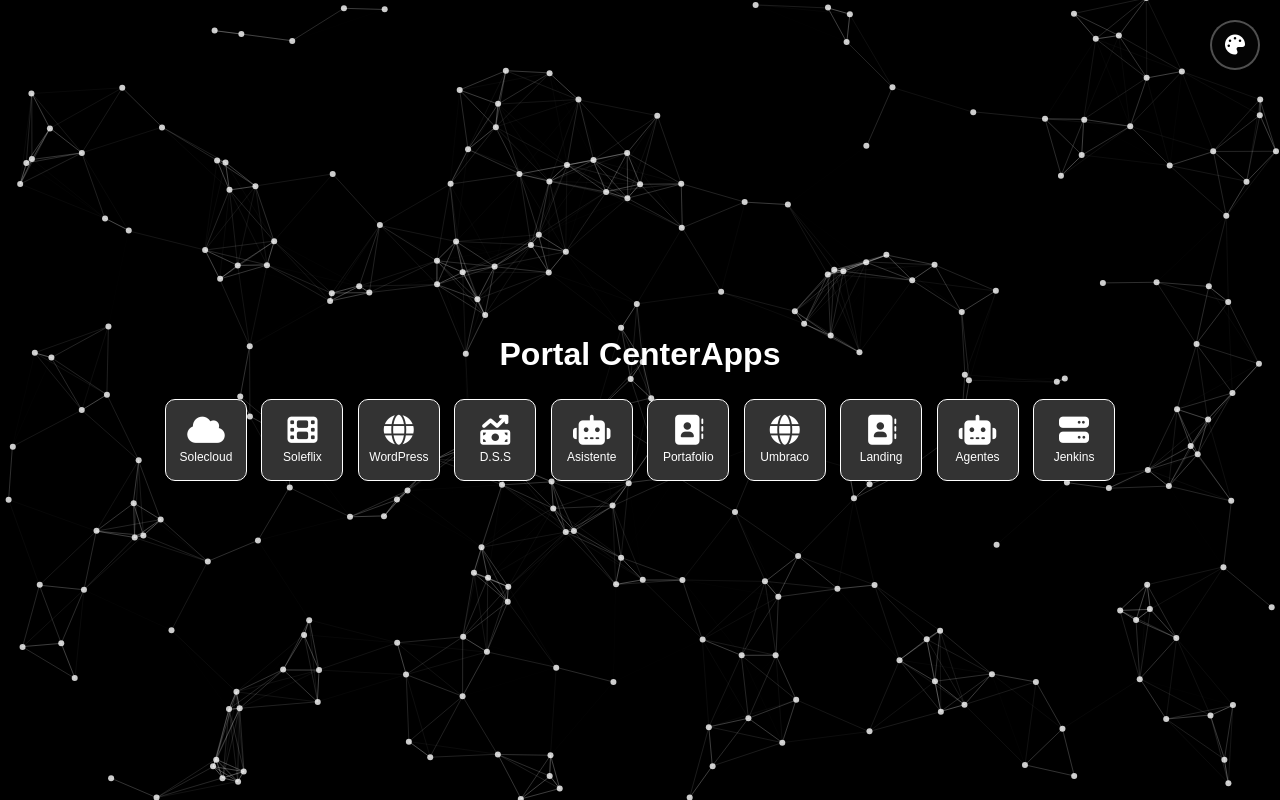
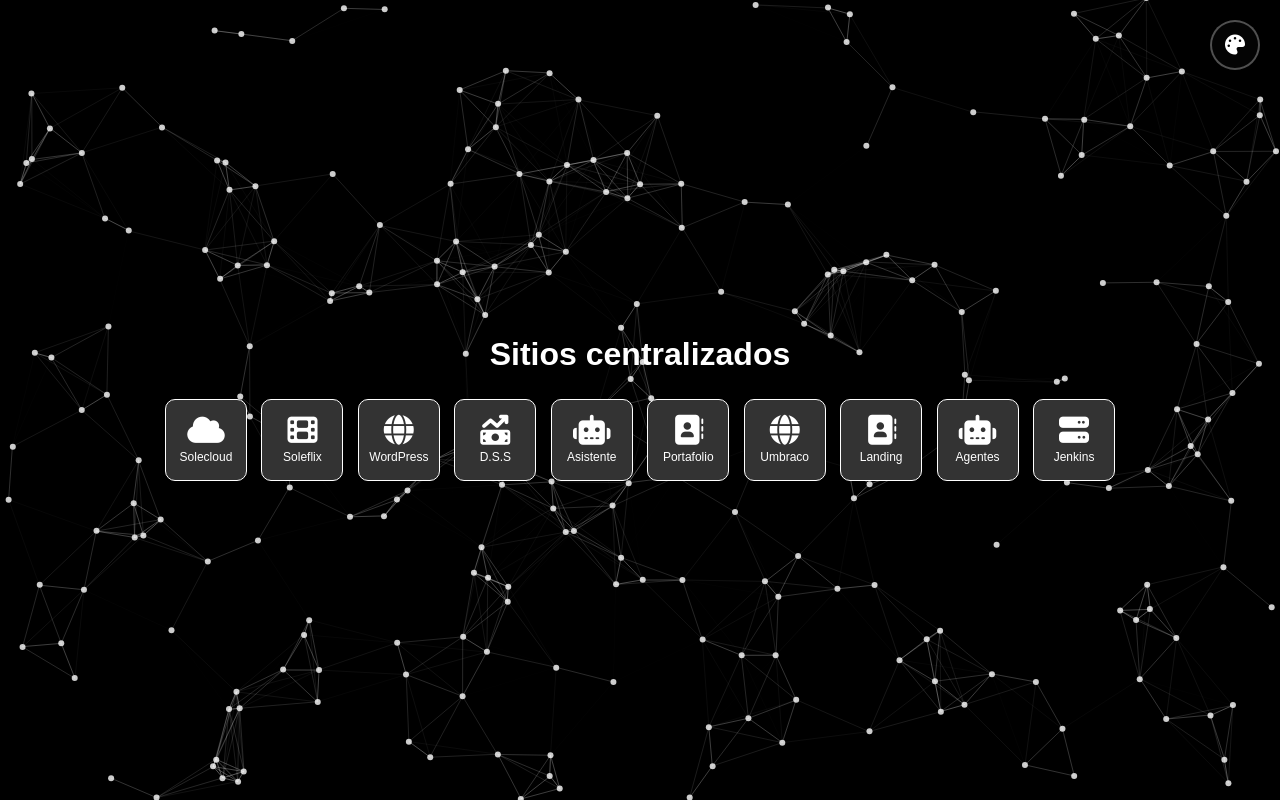
Before and after one commit to CODELION-010/homepage, a plain HTML site: page index.html in a window 1280 px wide. Drawn offline with nearby package versions, Linux system fonts and the light colour scheme; animation ran at ten frames a second.

Commit message:
cambios realizados

```diff
--- a/index.html
+++ b/index.html
@@ -34,7 +34,7 @@
 
     <!-- Contenido principal -->
     <div class="container">
-        <h1>Portal CenterApps</h1>
+        <h1>Sitios centralizados</h1>
         <a href="https://solecloud.centerapps.site" target="_blank" class="btn"><i class="fa-solid fa-cloud"></i>Solecloud</a>
         <a href="https://soleflix.centerapps.site" target="_blank" class="btn"><i class="fa-solid fa-film"></i>Soleflix</a>
         <a href="https://homepage.centerapps.site/" target="_blank" class="btn"><i class="fa-solid fa-globe"></i>WordPress</a>
```
